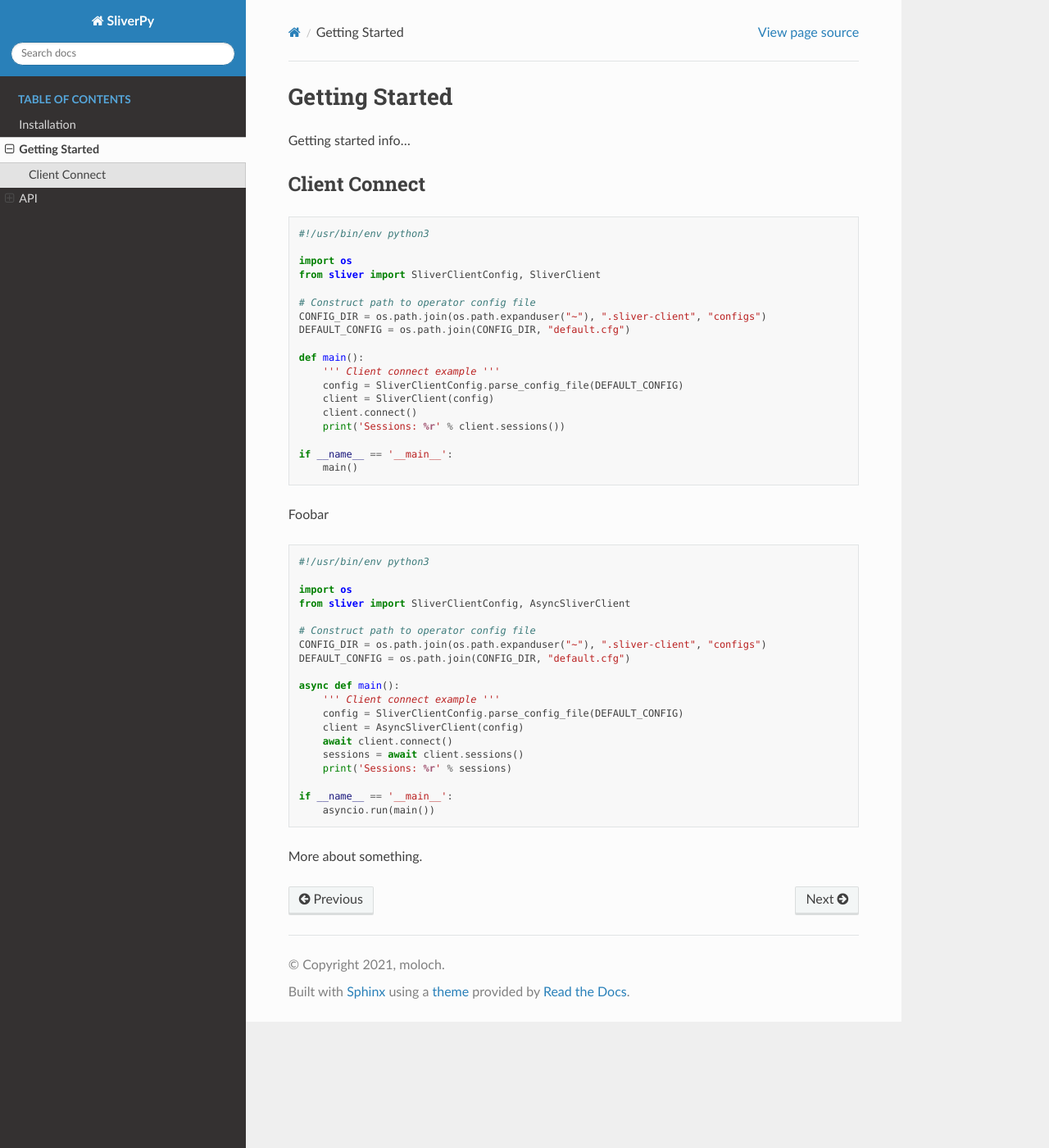
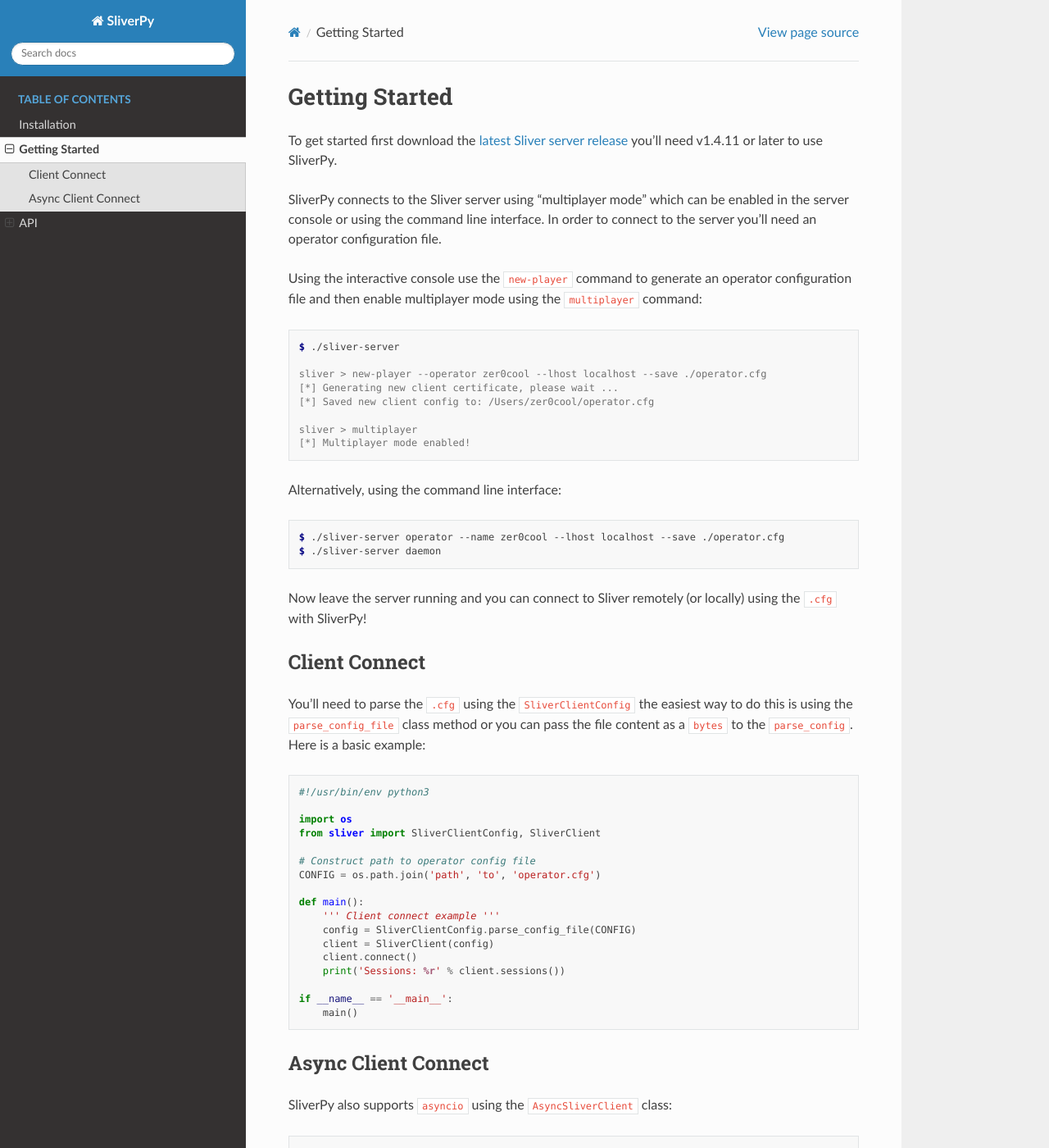
Before and after one commit to moloch--/sliver-py, a Sphinx documentation site: the page built from docs/getting-started.rst, in a window 1280 px wide and 1400 px high. Shown: the whole window at 82% size. Built offline with Sphinx 7.4.7 and the Read the Docs theme 2.0.0, drawn with Linux system fonts in a browser that asks for light colours; some of the changed text lies outside the part shown.

Commit message:
Updated getting started

```diff
--- a/docs/getting-started.rst
+++ b/docs/getting-started.rst
@@ -1,12 +1,42 @@
 Getting Started
 ===============
 
-Getting started info...
+To get started first download the `latest Sliver server release <https://github.com/BishopFox/sliver/releases/latest>`_
+you'll need v1.4.11 or later to use SliverPy.
+
+SliverPy connects to the Sliver server using "multiplayer mode" which can be enabled in the server console or using
+the command line interface. In order to connect to the server you'll need an operator configuration file.
+
+Using the interactive console use the ``new-player`` command to generate an operator configuration file and then enable
+multiplayer mode using the ``multiplayer`` command:
+
+.. code-block:: console
+
+    $ ./sliver-server
+
+    sliver > new-player --operator zer0cool --lhost localhost --save ./operator.cfg
+    [*] Generating new client certificate, please wait ...
+    [*] Saved new client config to: /Users/zer0cool/operator.cfg
+
+    sliver > multiplayer
+    [*] Multiplayer mode enabled!
 
 
+Alternatively, using the command line interface:
+
+.. code-block:: console
+
+    $ ./sliver-server operator --name zer0cool --lhost localhost --save ./operator.cfg
+    $ ./sliver-server daemon
+
+
+Now leave the server running and you can connect to Sliver remotely (or locally) using the ``.cfg`` with SliverPy!
 
 Client Connect
 ^^^^^^^^^^^^^^
+
+You'll need to parse the ``.cfg`` using the ``SliverClientConfig`` the easiest way to do this is using the ``parse_config_file``
+class method or you can pass the file content as a ``bytes`` to the ``parse_config``. Here is a basic example:
 
 .. code-block:: python
 
@@ -16,12 +46,11 @@
     from sliver import SliverClientConfig, SliverClient
 
     # Construct path to operator config file
-    CONFIG_DIR = os.path.join(os.path.expanduser("~"), ".sliver-client", "configs")
-    DEFAULT_CONFIG = os.path.join(CONFIG_DIR, "default.cfg")
+    CONFIG = os.path.join('path', 'to', 'operator.cfg')
 
     def main():
         ''' Client connect example '''
-        config = SliverClientConfig.parse_config_file(DEFAULT_CONFIG)
+        config = SliverClientConfig.parse_config_file(CONFIG)
         client = SliverClient(config)
         client.connect()
         print('Sessions: %r' % client.sessions())
@@ -30,7 +59,10 @@
         main()
 
 
-Foobar
+Async Client Connect
+^^^^^^^^^^^^^^^^^^^^
+
+SliverPy also supports ``asyncio`` using the ``AsyncSliverClient`` class:
 
 .. code-block:: python
 
@@ -39,13 +71,11 @@
     import os
     from sliver import SliverClientConfig, AsyncSliverClient
 
-    # Construct path to operator config file
-    CONFIG_DIR = os.path.join(os.path.expanduser("~"), ".sliver-client", "configs")
-    DEFAULT_CONFIG = os.path.join(CONFIG_DIR, "default.cfg")
+    CONFIG = os.path.join('path', 'to', 'default.cfg')
 
     async def main():
-        ''' Client connect example '''
-        config = SliverClientConfig.parse_config_file(DEFAULT_CONFIG)
+        ''' Async client connect example '''
+        config = SliverClientConfig.parse_config_file(CONFIG)
         client = AsyncSliverClient(config)
         await client.connect()
         sessions = await client.sessions()
```
Also changed, not shown: README.md (+2 -40 lines).
